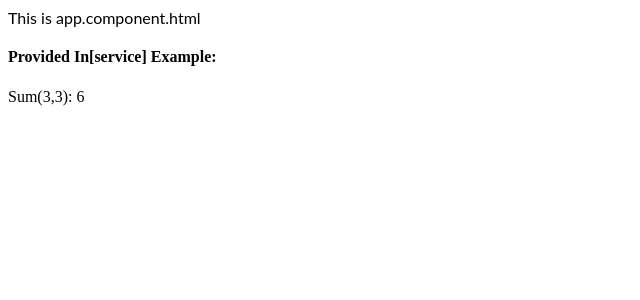
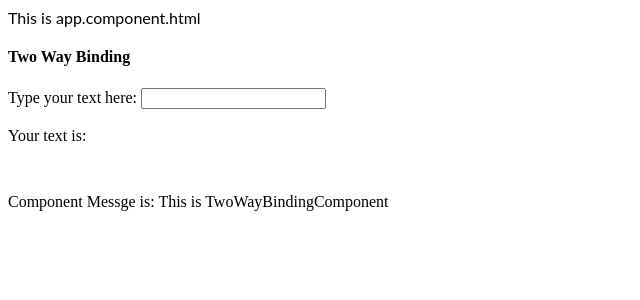
Before and after one commit to jbranjith/angular-js-experiments, an Angular app: page / in a window 1280 px wide. Shown: the top 300 px of the page, without its empty margins (0-640 px from the left). Built offline with nearby package versions, Linux system fonts and the light colour scheme.

Commit message:
3 files modified

```diff
--- a/src/app/app.component.html
+++ b/src/app/app.component.html
@@ -1,5 +1,6 @@
 <p>This is app.component.html</p>
-<calc>loading</calc>
+<two-way-binding>loading</two-way-binding>
+
 
 
 <!--
--- a/src/binding-two-way/two-way.component.html
+++ b/src/binding-two-way/two-way.component.html
@@ -1,8 +1,10 @@
 <h4>Two Way Binding</h4>
 <div>
-	Type your message: <input type="text" [(ngModel)]="showOutput">
+	Type your text here: <input type="text" [(ngModel)]="showOutput">
 </div>
-<br><br>
+<br>
 <div>
-  Your message is: <p>{{showOutput}}</p>
+  Your text is: <p>{{showOutput}}</p>
 </div>
+<br>
+Component Messge is: {{componentMessage}}
--- a/src/binding-two-way/two-way.component.ts
+++ b/src/binding-two-way/two-way.component.ts
@@ -5,4 +5,6 @@ import {Component} from '@angular/core';
   templateUrl: './two-way.component.html',
   styleUrls: ['./two-way.component.css']
 })
-export class TwoWayBindingComponent{}
+export class TwoWayBindingComponent{
+  componentMessage: string = "This is TwoWayBindingComponent";
+}
```
